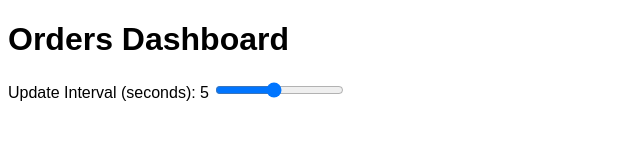
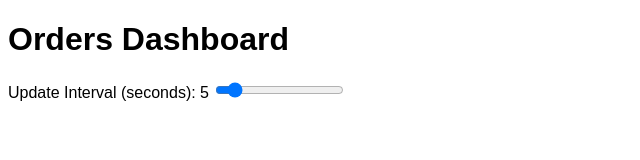
Before and after one commit to fauly/Boots-KDS, a website: page public/index.html in a window 1280 px wide. Shown: the full height of the page, 0-640 px from the left. Drawn offline with Linux system fonts and the light colour scheme; no server answers.

Commit message:
changed polling rate min

```diff
--- a/public/index.html
+++ b/public/index.html
@@ -35,7 +35,7 @@
 <body>
     <h1>Orders Dashboard</h1>
     <label for="fetchRateSlider">Update Interval (seconds): <span id="rateDisplay">5</span></label>
-    <input type="range" id="fetchRateSlider" min="1" max="10" value="5" step="1">
+    <input type="range" id="fetchRateSlider" min="0.5" max="10" value="1" step="1">
     <div id="ordersContainer"></div>
 
     <script>
```
